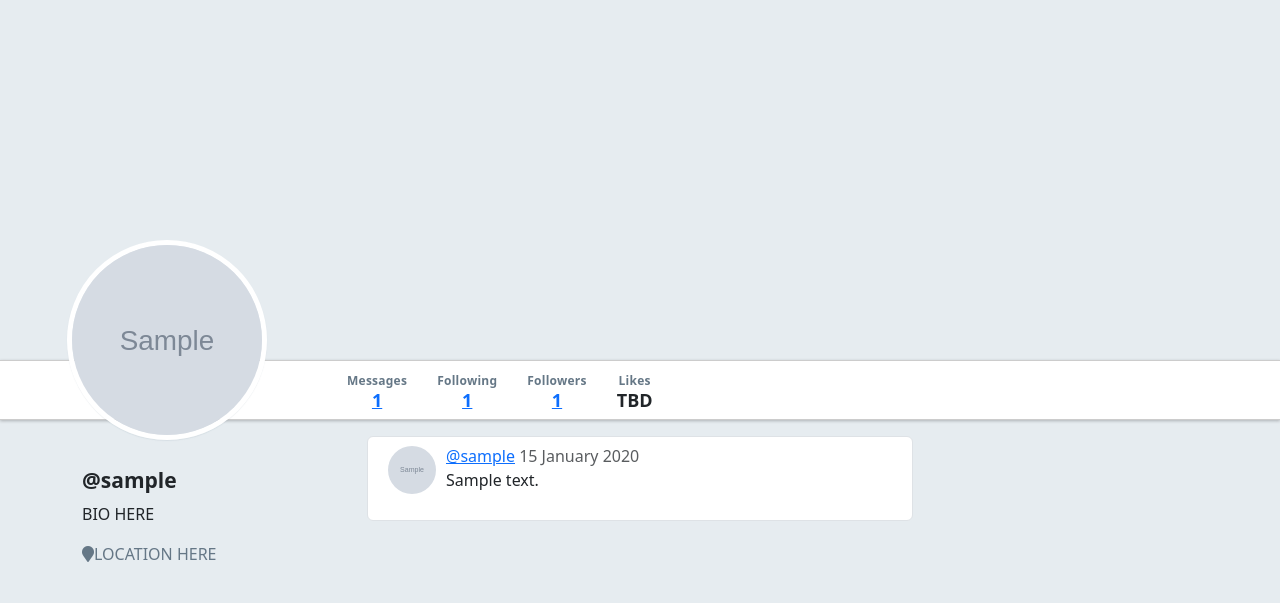
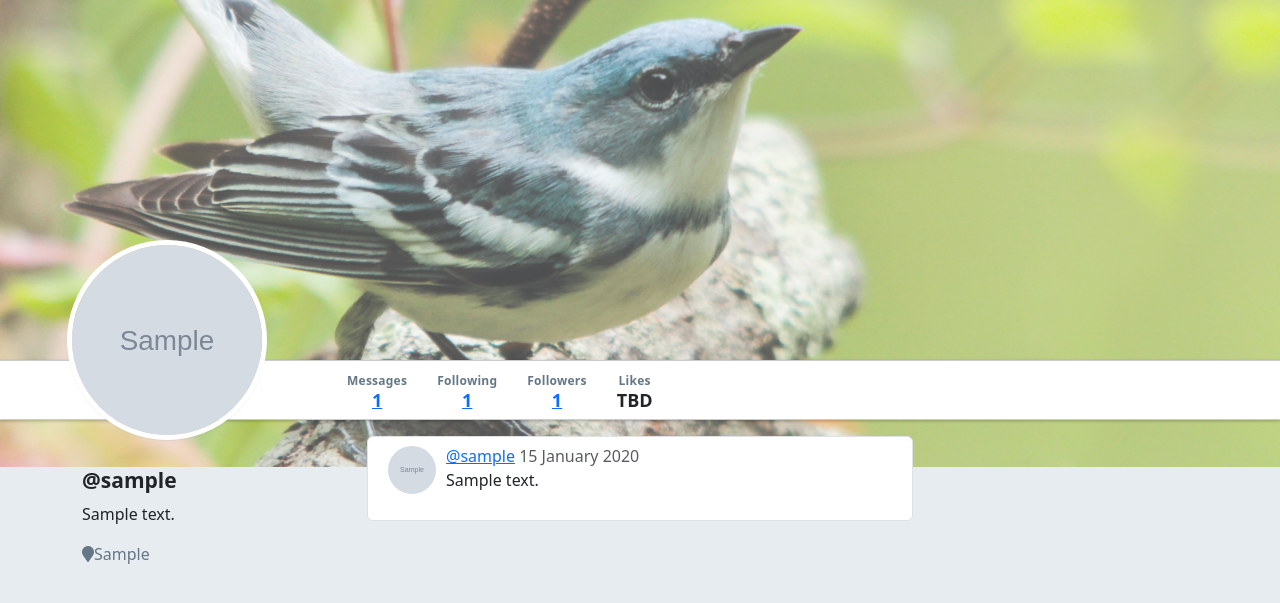
Before and after one commit to reverie121/warbler, a Flask app: page /users/1 in a window 1280 px wide. Shown: the part 46-649 px from the top of the page. Run offline with Flask 2, Linux system fonts and the light colour scheme; tables that the repository leaves empty hold one stand-in row (values such as "Sample post"); grey boxes marked "Sample" are stand-in pictures; some libraries are stand-ins or nearby versions.

Commit message:
Fixed user details page. Added location data, bio data, and header image.

```diff
--- a/templates/users/detail.html
+++ b/templates/users/detail.html
@@ -2,7 +2,9 @@
 
 {% block content %}
 
-<div id="warbler-hero" class="full-width"></div>
+<div id="warbler-hero" class="full-width">
+  <img src="/static/images/warbler-hero.jpg" alt="warbler hero" class='img-fluid'>
+</div>
 <img src="{{ user.image_url }}" alt="Image for {{ user.username }}" id="profile-avatar">
 <div class="row full-width">
   <div class="container">
@@ -58,8 +60,8 @@
 <div class="row">
   <div class="col-sm-3">
     <h4 id="sidebar-username">@{{ user.username }}</h4>
-    <p>BIO HERE</p>
-    <p class="user-location"><span class="fa fa-map-marker"></span>LOCATION HERE</p>
+    <p>{{ user.bio }}</p>
+    <p class="user-location"><span class="fa fa-map-marker"></span>{{ user.location }}</p>
   </div>
 
   {% block user_details %}
```
Also changed, not shown: 1 other file.
